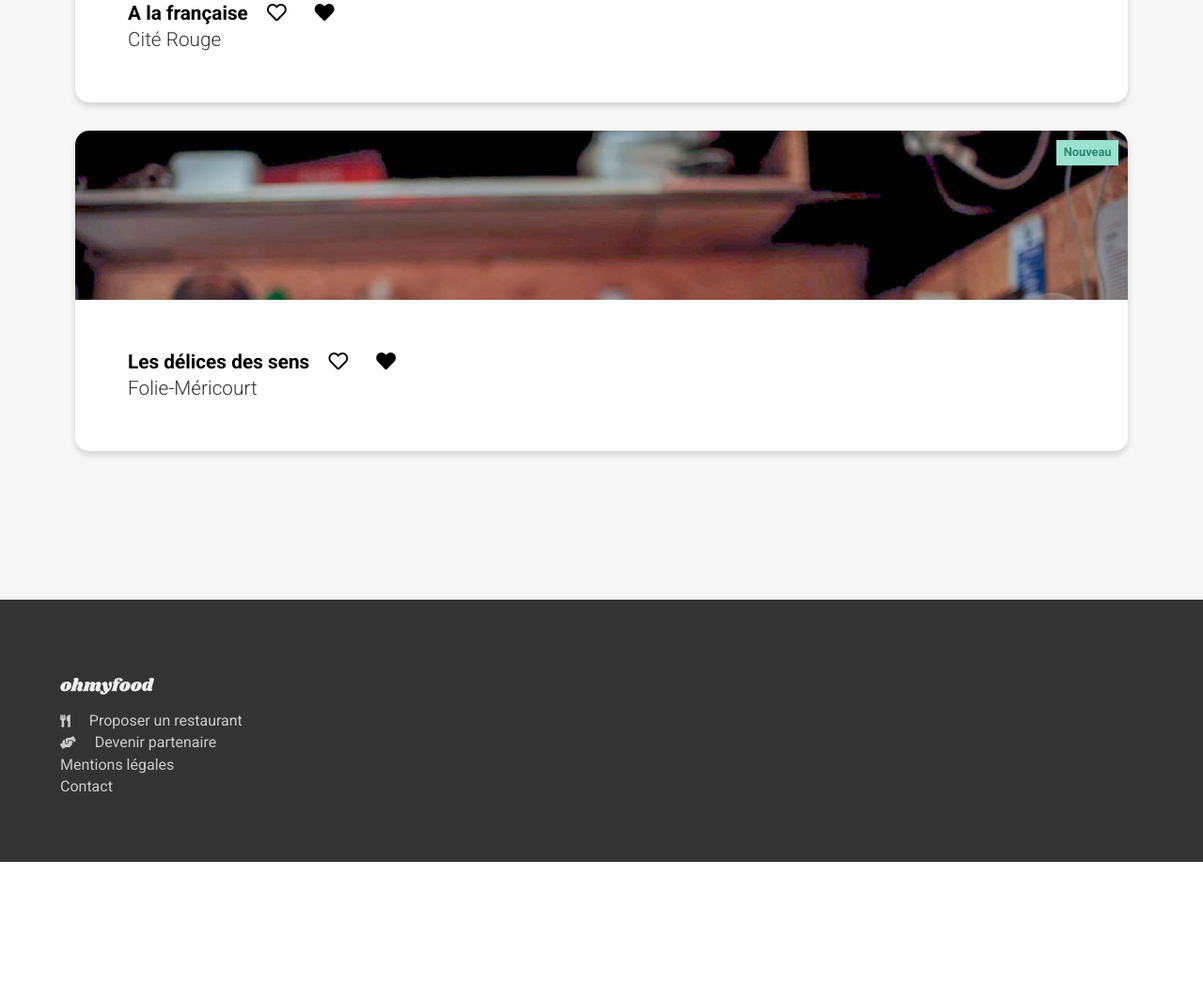
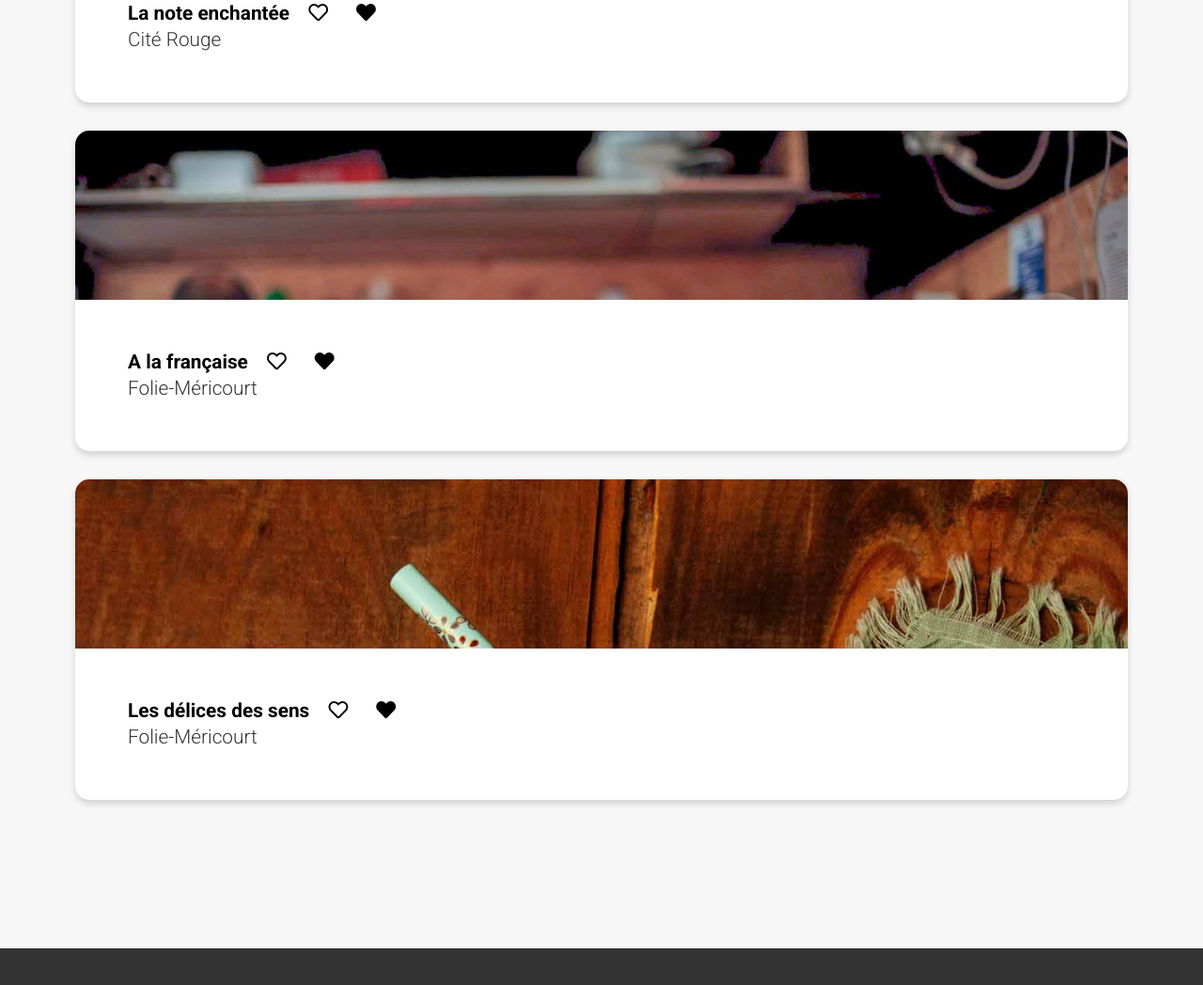
Before and after one commit to laurent972/LaurentREGA_3_12082021.github.io, a website: page index.html in a window 1280 px wide. Shown: the part 2305-3353 px from the top of the page at 94% size. Before the commit the page ends 3222 px from the top, so only its background shows below. Drawn offline with Linux system fonts and the light colour scheme; a web font is replaced by a local one.

Commit message:
Corrections photos

```diff
--- a/index.html
+++ b/index.html
@@ -66,14 +66,22 @@
             <span class="panneau d-block-inline font-w-bold">Nouveau</span>
           </div>
           <div class="article-content">
-            <h2 class="font-regular m-bottom-small">A la française <i class="far fa-heart"></i><i class="fas fa-heart"></i></h2>
+            <h2 class="font-regular m-bottom-small">La note enchantée <i class="far fa-heart"></i><i class="fas fa-heart"></i></h2>
             <p>Cité Rouge</p>
           </div>
         </article>
         <article class="border-radius-15 overflow article button-box-shadow m-bottom">
           <div class="article-bloc-img overflow">
             <img class="img-ratio" src="img/3-600.jpg" srcset="img/3-800.jpg 800w, img/3-1300.jpg 1300w" sizes="100vw" alt="">
-            <span class="panneau d-block-inline font-w-bold">Nouveau</span>
+          </div>
+          <div class="article-content">
+            <h2 class="font-regular m-bottom-small">A la française <i class="far fa-heart"></i><i class="fas fa-heart"></i></h2>
+            <p>Folie-Méricourt</p>
+          </div>
+        </article>
+        <article class="border-radius-15 overflow article button-box-shadow m-bottom">
+          <div class="article-bloc-img overflow">
+            <img class="img-ratio" src="img/4-600.jpg" srcset="img/4-800.jpg 800w, img/4-1300.jpg 1300w" sizes="100vw" alt="">
           </div>
           <div class="article-content">
             <h2 class="font-regular m-bottom-small">Les délices des sens <i class="far fa-heart"></i><i class="fas fa-heart"></i></h2>
```
Also changed, not shown: img/4-1300.jpg (added), img/4-600.jpg (added), img/4-800.jpg (added).
